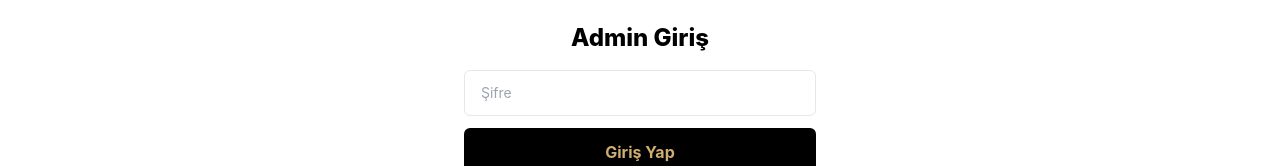
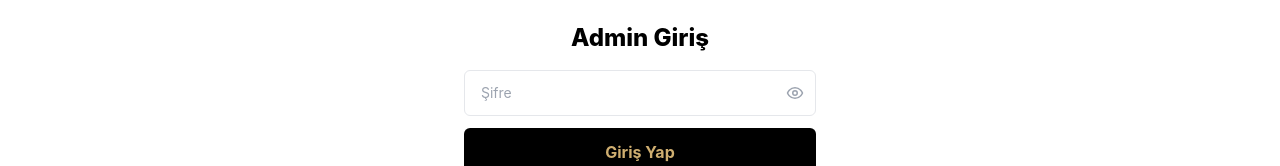
Before and after one commit to takrun00-hue/berk-homeavm, a Next.js app: page /admin in a window 1280 px wide. Shown: the part 148-314 px from the top of the page. Built offline with nearby package versions, Linux system fonts and the light colour scheme; no server answers.

Commit message:
Update page.tsx

```diff
--- a/app/admin/page.tsx
+++ b/app/admin/page.tsx
@@ -2,15 +2,19 @@
 
 import { useState } from "react";
 import { useRouter } from "next/navigation";
+import { Eye, EyeOff } from "lucide-react";
 
 export default function AdminLoginPage() {
   const [password, setPassword] = useState("");
+  const [showPassword, setShowPassword] = useState(false);
   const [error, setError] = useState("");
+  const [loading, setLoading] = useState(false);
   const router = useRouter();
 
   const handleLogin = async (e: React.FormEvent) => {
     e.preventDefault();
     setError("");
+    setLoading(true);
 
     const res = await fetch("/api/admin/login", {
       method: "POST",
@@ -18,10 +22,13 @@
       body: JSON.stringify({ password }),
     });
 
+    setLoading(false);
+
     if (res.ok) {
       router.push("/admin/products");
     } else {
-      setError("Şifre yanlış.");
+      const data = await res.json().catch(() => null);
+      setError(data?.message || "Şifre yanlış.");
     }
   };
 
@@ -29,19 +36,29 @@
     <section className="py-20 px-4 max-w-sm mx-auto space-y-4">
       <h1 className="text-2xl font-extrabold text-center">Admin Giriş</h1>
       <form onSubmit={handleLogin} className="space-y-3">
-        <input
-          type="password"
-          placeholder="Şifre"
-          value={password}
-          onChange={(e) => setPassword(e.target.value)}
-          className="w-full border rounded-md px-4 py-3 text-sm"
-        />
+        <div className="relative">
+          <input
+            type={showPassword ? "text" : "password"}
+            placeholder="Şifre"
+            value={password}
+            onChange={(e) => setPassword(e.target.value)}
+            className="w-full border rounded-md px-4 py-3 text-sm pr-12"
+          />
+          <button
+            type="button"
+            onClick={() => setShowPassword(!showPassword)}
+            className="absolute right-3 top-1/2 -translate-y-1/2 text-gray-400"
+          >
+            {showPassword ? <EyeOff size={18} /> : <Eye size={18} />}
+          </button>
+        </div>
         {error && <p className="text-red-500 text-xs">{error}</p>}
         <button
           type="submit"
-          className="w-full bg-black text-gold py-3 rounded-md font-bold"
+          disabled={loading}
+          className="w-full bg-black text-gold py-3 rounded-md font-bold disabled:opacity-50"
         >
-          Giriş Yap
+          {loading ? "..." : "Giriş Yap"}
         </button>
       </form>
     </section>
```
